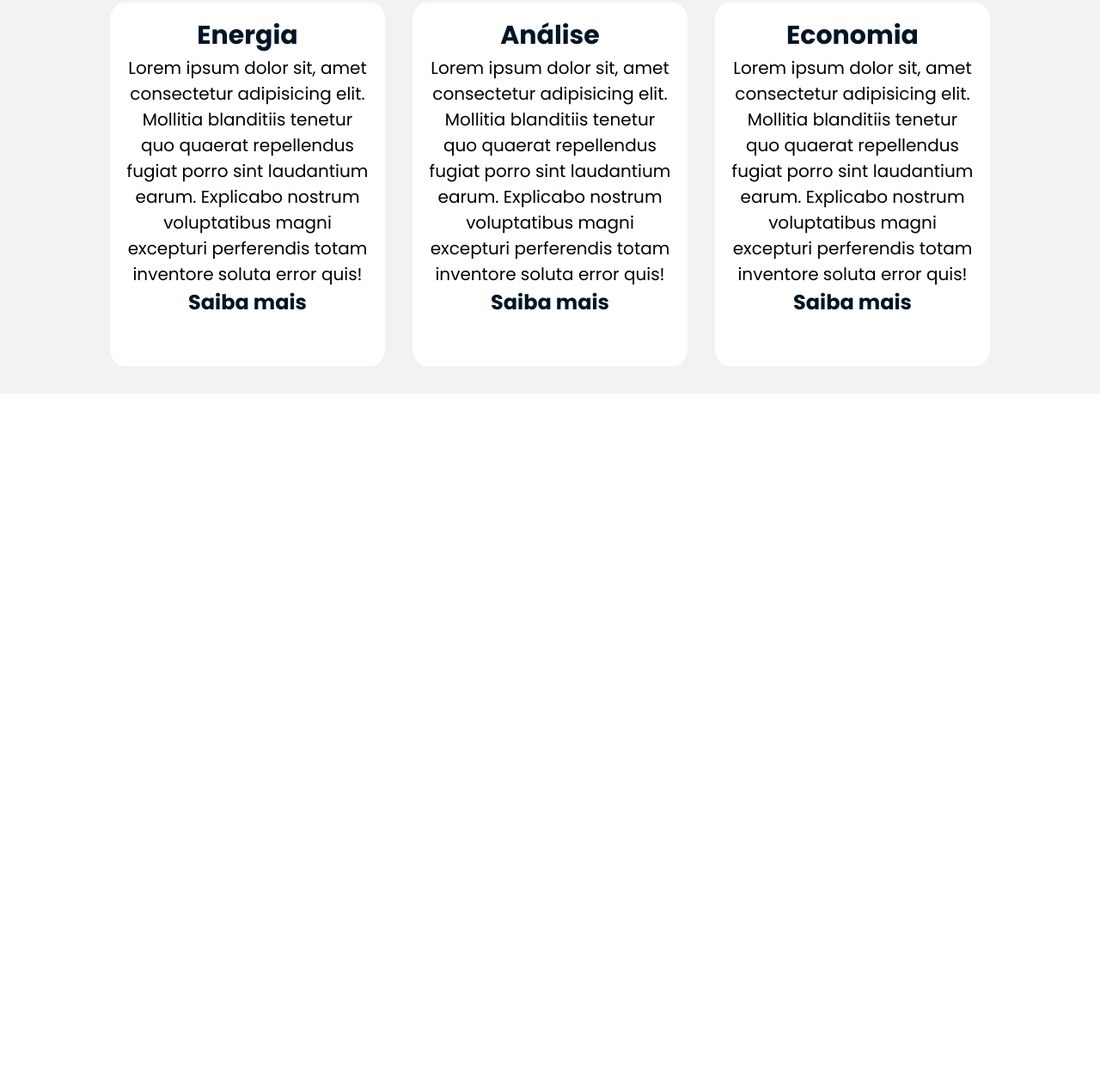
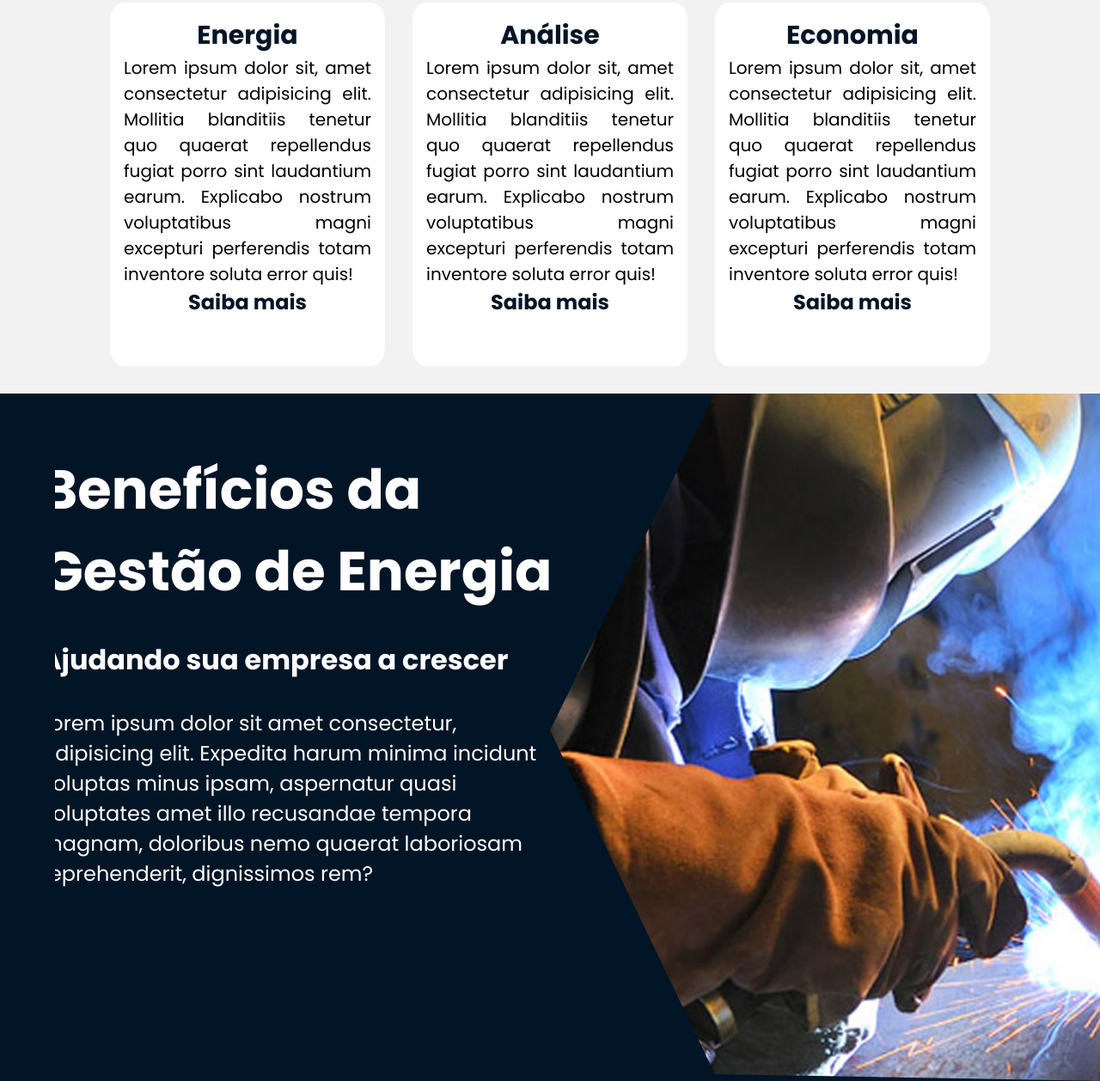
Before and after one commit to Grupo-5-High-Five/discharge-web, a plain HTML site: page application/public/html/index.html in a window 1280 px wide. Shown: the part 1206-2464 px from the top of the page at 86% size. Before the commit the page ends 1664 px from the top, so only its background shows below. Drawn offline with Linux system fonts and the light colour scheme.

Commit message:
Adicionando primeira versão da página 'Benefícios'

```diff
--- a/application/public/css/style.css
+++ b/application/public/css/style.css
@@ -4,6 +4,7 @@
   --azulEscuroTexto: #011526;
   --amareloDischarge: #F2AE2E;
   --brancoBackground: #F2F2F2;
+  --azulBackground: #011526;
 }
 
 * {
@@ -55,6 +56,7 @@ nav {
   font-weight: 600;
   text-transform: uppercase;
   font-style: none;
+  text-shadow:red;
 }
 
 .btn-cadastro {
@@ -146,6 +148,7 @@ nav {
 
 .texto-negocio p{
   font-size: 20px;
+  text-align: justify;
 
   .discharge{
     color: var(--amareloDischarge);
@@ -179,7 +182,7 @@ nav {
   display: flex;
   background-color: #ffffff;
   width: 40%;
-  text-align: center;
+  text-align: justify;
   align-items: center;
   flex-direction: column;
   border-radius: 5%;
@@ -198,4 +201,64 @@ nav {
     color: var(--azulEscuroTexto);
 
   }
+
 }
+
+.beneficios{
+  height: 100vh;
+  background-color: var(--azulEscuro);
+  display: flex;
+  overflow: hidden;
+}
+
+.beneficios-esq{
+  width: 50vw;
+  height: 100vh;
+  display: flex;
+  flex-direction: column;
+
+  /* Checar com o grupo se tem como fazer sem margem */
+  .texto-beneficios{
+    display: flex;
+    flex-direction: column;
+    align-items: center;
+    gap: 2rem;
+    color: #ffffff;
+    max-width: 90%;
+    height: fit-content;
+    text-align: start;
+    margin-top: 10%;
+    margin-left: 10%;
+
+    h1{
+      font-size: 64px;
+      width: 38rem;
+    }
+
+    h2{
+      font-size: 32px;
+      width: 38rem;
+    }
+
+    p{
+    width: 38rem;
+    font-size: 24px;
+    color: #ffffff;
+    }
+  }
+
+}
+
+.beneficios-dir{
+  width: 50vw;
+  height: 100vh;
+  overflow: hidden;
+
+
+  img{
+    width: 100%;
+    height: 100%;
+    object-fit: cover;
+    clip-path: polygon(100% 0%, 100% 50%, 100% 100%, 30% 99%, 0 49%, 30% 0);
+  }
+}
--- a/application/public/html/index.html
+++ b/application/public/html/index.html
@@ -102,6 +102,23 @@
           </div>
         </div>
       </section>
+      <section class="beneficios">
+        <div class="beneficios-esq">
+          <div class="texto-beneficios">
+            <h1>Benefícios da Gestão de Energia</h1>
+            <h2>Ajudando sua empresa a crescer</h2>
+            <p>
+              Lorem ipsum dolor sit amet consectetur, adipisicing elit. Expedita
+              harum minima incidunt voluptas minus ipsam, aspernatur quasi
+              voluptates amet illo recusandae tempora magnam, doloribus nemo
+              quaerat laboriosam reprehenderit, dignissimos rem?
+            </p>
+          </div>
+        </div>
+        <div class="beneficios-dir">
+          <img src="/application/assets/metalurgica.png" alt="" />
+        </div>
+      </section>
     </main>
   </body>
 </html>
```
Also changed, not shown: application/assets/background-negocio-full.png (added), application/assets/metalurgica.png (added).
